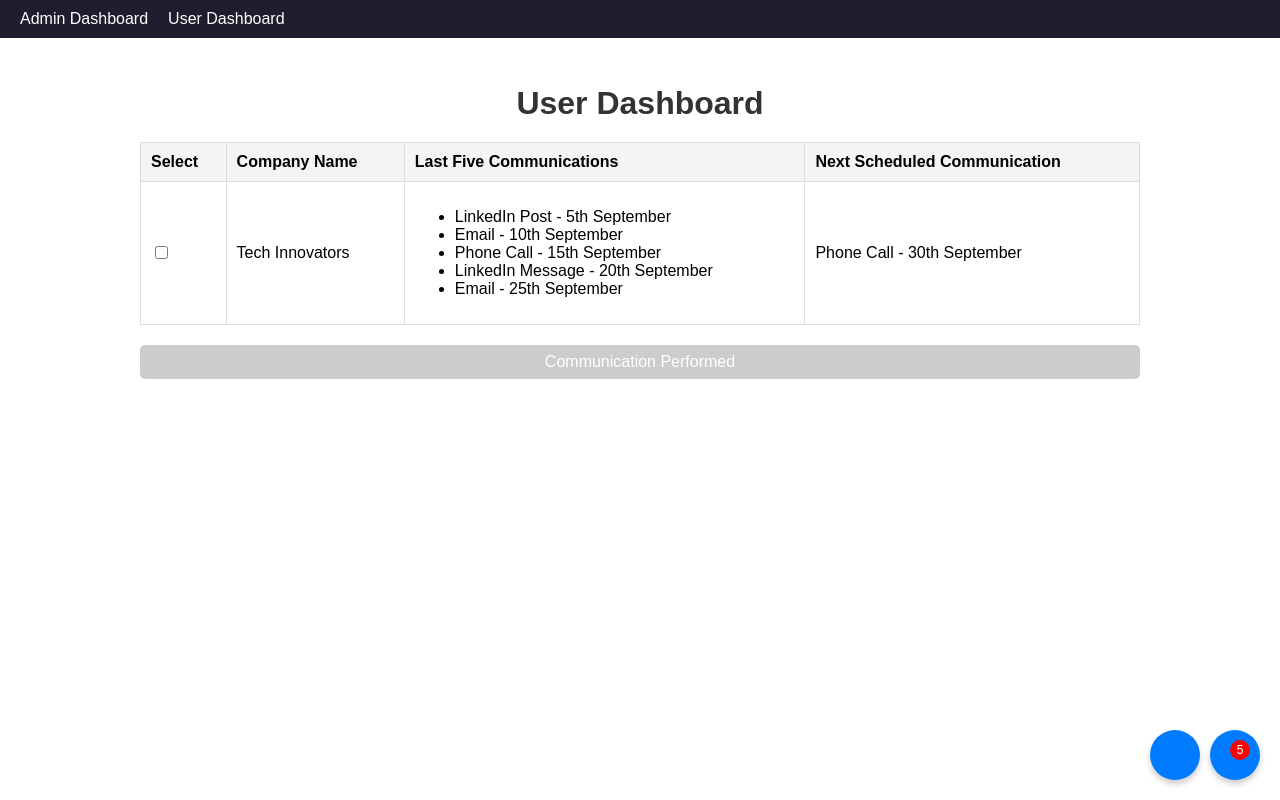
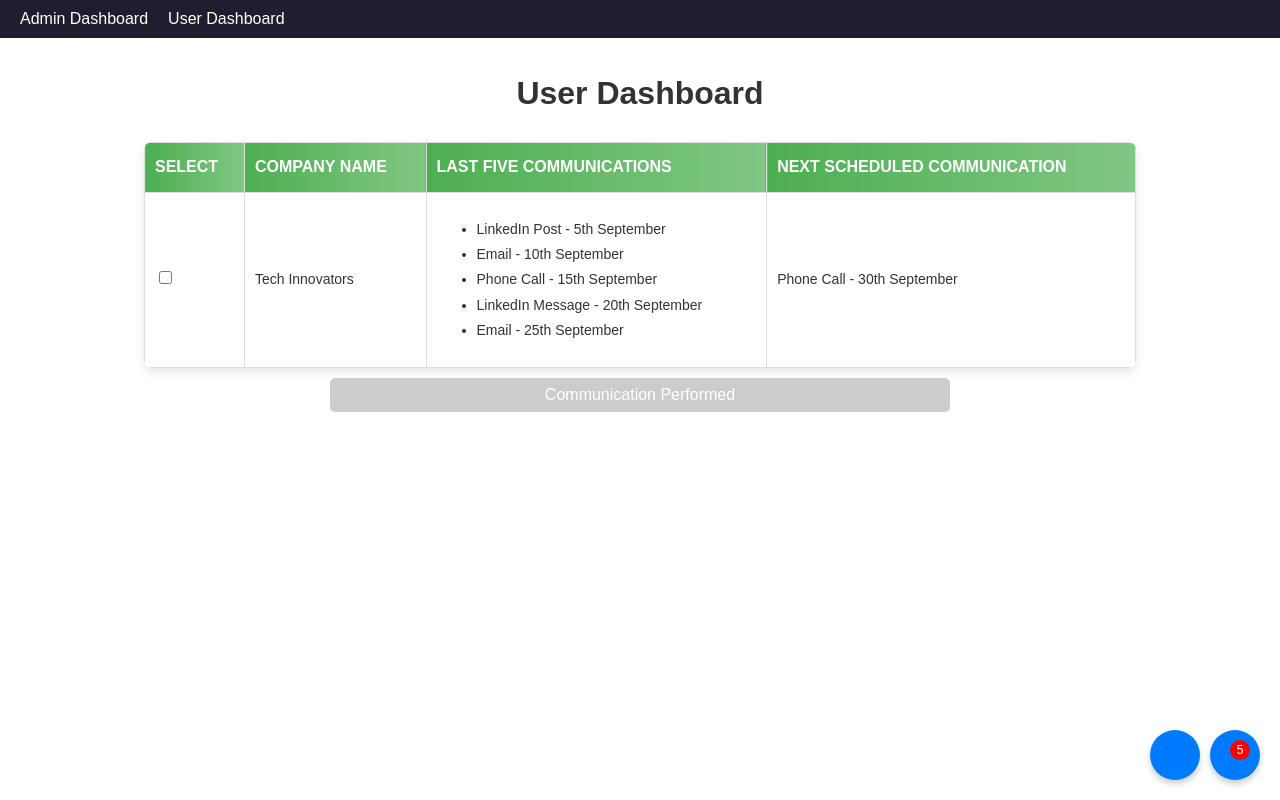
Before and after one commit to Pratik06m/Calender_for_Communication_Tracking, a React (Create React App) app: page /user in a window 1280 px wide. Built offline with nearby package versions, Linux system fonts and the light colour scheme.

Commit message:
User dashboard

```diff
--- a/src/components/User/UserDashboard.css
+++ b/src/components/User/UserDashboard.css
@@ -1,9 +1,10 @@
 /* Updated src/components/UserDashboard.css */
 .dashboard-container {
-  max-width: 1000px;
-  margin: 0 auto;
-  padding: 20px;
   font-family: Arial, sans-serif;
+  margin: 20px;
+  color: #333;
+  line-height: 1.8;
+
 }
 
 h2 {
@@ -12,9 +13,13 @@ h2 {
 }
 
 .company-table {
-  width: 100%;
+  width: 80%;
   border-collapse: collapse;
-  margin-bottom: 20px;
+  margin-top: 20px;
+  box-shadow: 0 4px 10px rgba(0, 0, 0, 0.1);
+  overflow: hidden;
+  border-radius: 8px;
+  margin-left: 10%;
 }
 
 .company-table th, .company-table td {
@@ -24,7 +29,23 @@ h2 {
 }
 
 .company-table th {
-  background-color: #f4f4f4;
+  background: linear-gradient(90deg, #4caf50, #81c784);
+  color: white;
+  font-weight: bold;
+  text-transform: uppercase;
+}
+
+.company-table td {
+  font-size: 14px;
+}
+
+.company-table tr:nth-child(even) {
+  background-color: #f9f9f9;
+}
+
+.company-table tr:hover {
+  background-color: #f1f1f1;
+  transition: background-color 0.3s ease;
 }
 
 .highlight-red {
@@ -38,6 +59,12 @@ h2 {
 .communication-item {
   position: relative;
   cursor: pointer;
+}
+.addCommButton{
+  width: 50%;
+  margin-top: 10px;
+  margin-left: 25%;
+  text-align: center;
 }
 
 .tooltip {
@@ -75,6 +102,7 @@ button:disabled {
   box-shadow: 0 4px 10px rgba(0, 0, 0, 0.25);
   z-index: 1000; /* In front of the backdrop */
   animation: fadeIn 0.3s ease-in-out;
+  line-height: 1.8;
 }
 
 .modal form {
@@ -119,6 +147,7 @@ button:disabled {
 .modal button[type="button"]:hover {
   background-color: #d32f2f;
 }
+
 /* Add a backdrop with blur effect */
 .modal-backdrop {
   position: fixed;
@@ -130,7 +159,6 @@ button:disabled {
   backdrop-filter: blur(5px);
   z-index: 999; /* Behind the modal */
 }
-
 
 /* Fade-in animation for the modal */
 @keyframes fadeIn {
--- a/src/components/User/UserDashboard.js
+++ b/src/components/User/UserDashboard.js
@@ -121,6 +121,7 @@ const UserDashboard = () => {
       </table>
 
       <button
+        className='addCommButton'
         onClick={() => setShowModal(true)}
         disabled={selectedCompanies.length === 0}
       >
```
